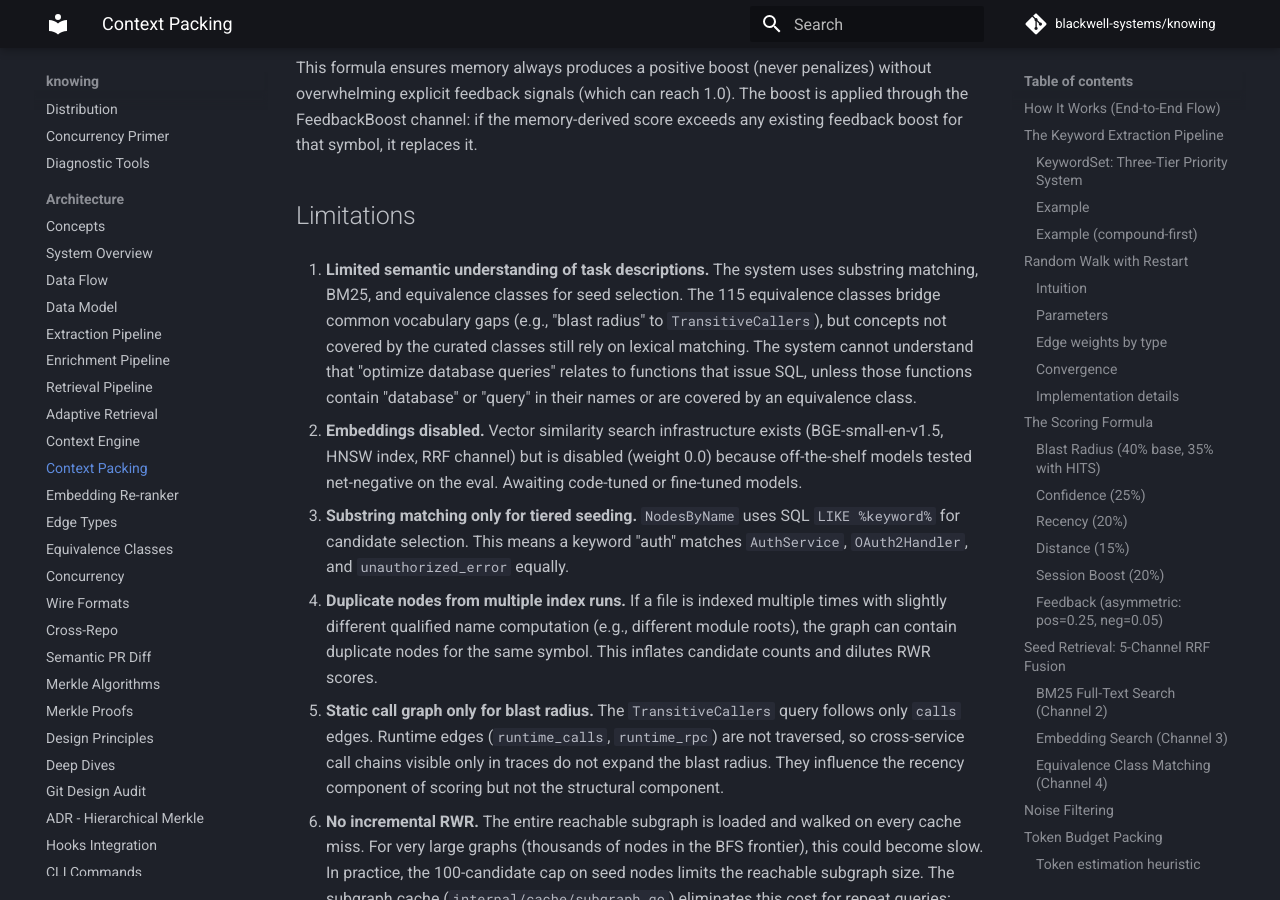
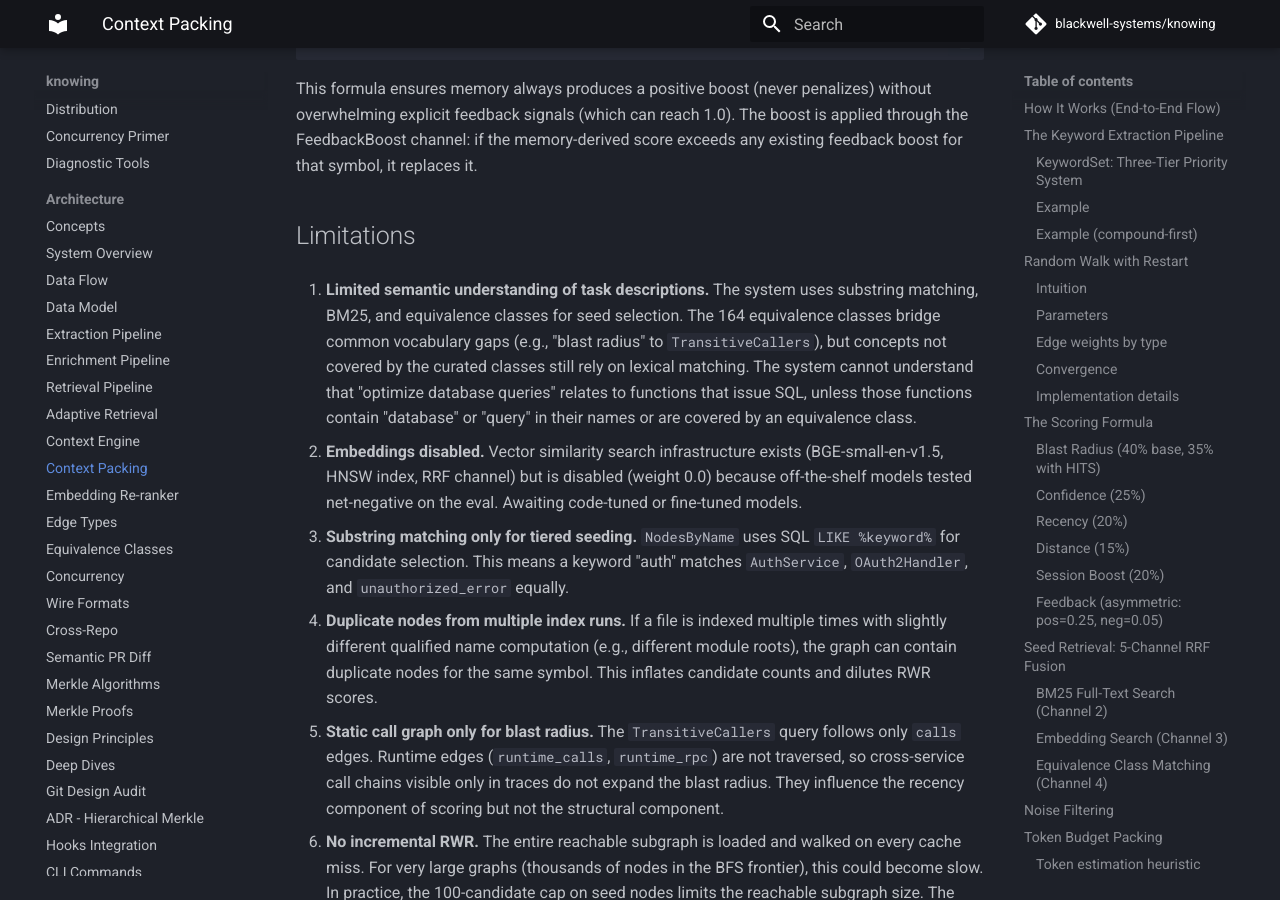
Before and after one commit to blackwell-systems/knowing, an MkDocs documentation site: the page built from docs/architecture/context-packing.md, in a window 1280 px wide and 900 px high, scrolled down 14454 px. Built offline with MkDocs 1.6.1 and Material for MkDocs 9.7.7, drawn with Linux system fonts in a browser that asks for light colours; comment, search, counter and statistics services are not loaded; some of the changed text lies outside the part shown.

Commit message:
docs: update context-packing.md equiv class count (115 -> 164)

```diff
--- a/docs/architecture/context-packing.md
+++ b/docs/architecture/context-packing.md
@@ -269,7 +269,7 @@ merges ranked lists from all channels into a single seed set:
 | 1. Tiered keyword matching | 2.0 | 4-tier exact/prefix/substring/path matching (compound-first) |
 | 2. BM25 FTS5 | 2.0 | SQLite FTS5 over 6 columns: symbol_name (10x), concepts (5x), file_path (4x), qualified_name (3x), doc (3x), signature (1x). Includes concept thesaurus expansion (~80 domain clusters) for keyword broadening. |
 | 3. Vector/embedding search | 0.0 | BGE-small-en-v1.5 via HNSW (disabled pending code-tuned model) |
-| 4. Equivalence class matching | 2.0 | 115 equivalence classes (63 universal + 21 knowing-specific + 31 language-specific) with 1000+ phrases mapped to target symbols |
+| 4. Equivalence class matching | 2.0 | 164 equivalence classes (63 universal + 21 knowing-specific + 79 language/framework-specific) with 1000+ phrases mapped to target symbols |
 | 5. Path-context seeding | 1.5 | Extracts package/directory terms from task, finds type nodes in matching packages, injects as supplemental RWR seeds at weight 0.3 |
 
 ### BM25 Full-Text Search (Channel 2)
@@ -557,7 +557,7 @@ for that symbol, it replaces it.
 ## Limitations
 
 1. **Limited semantic understanding of task descriptions.** The system uses substring matching,
-   BM25, and equivalence classes for seed selection. The 115 equivalence classes bridge common
+   BM25, and equivalence classes for seed selection. The 164 equivalence classes bridge common
    vocabulary gaps (e.g., "blast radius" to `TransitiveCallers`), but concepts not covered
    by the curated classes still rely on lexical matching. The system cannot understand
    that "optimize database queries" relates to functions that issue SQL, unless those
```
